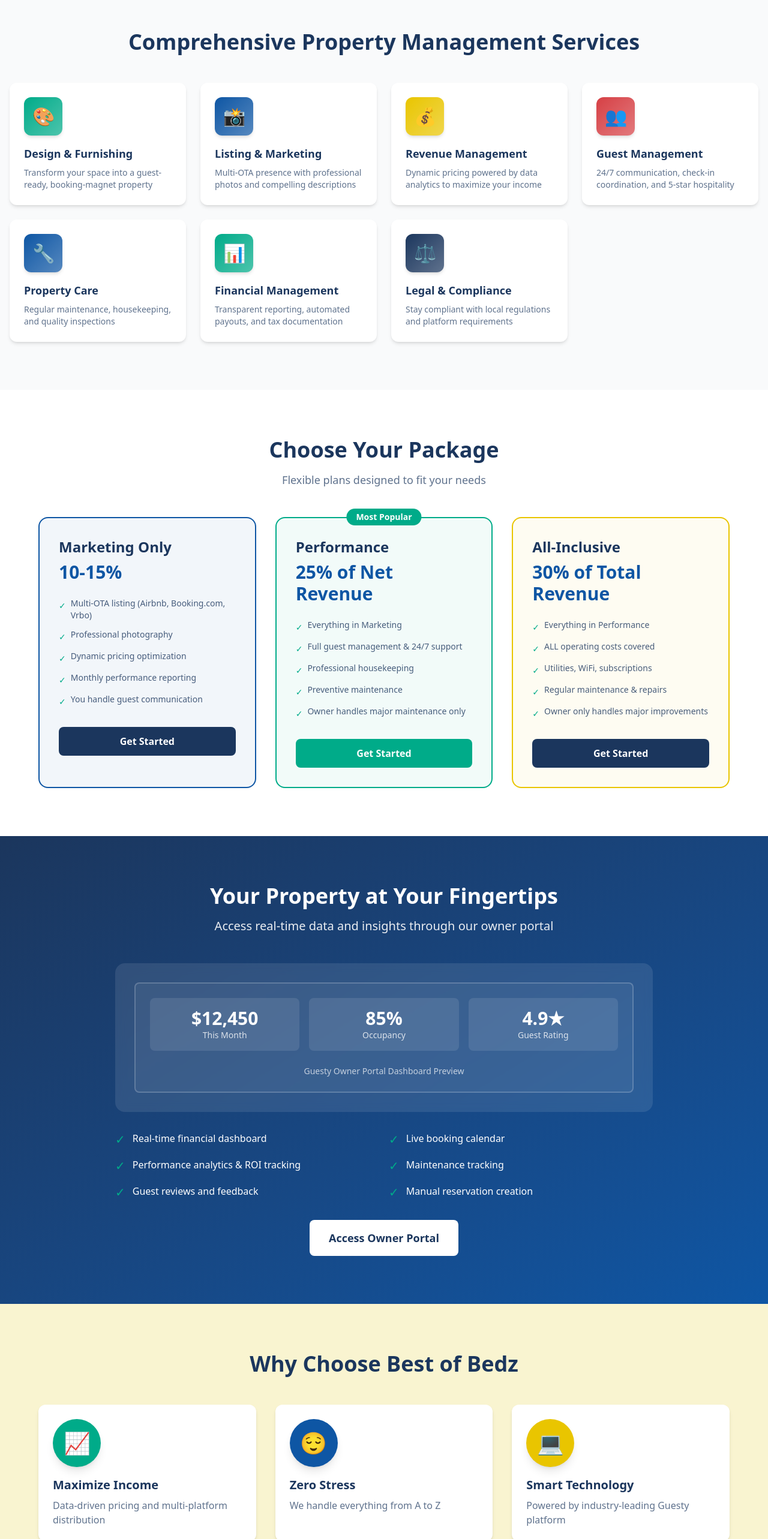
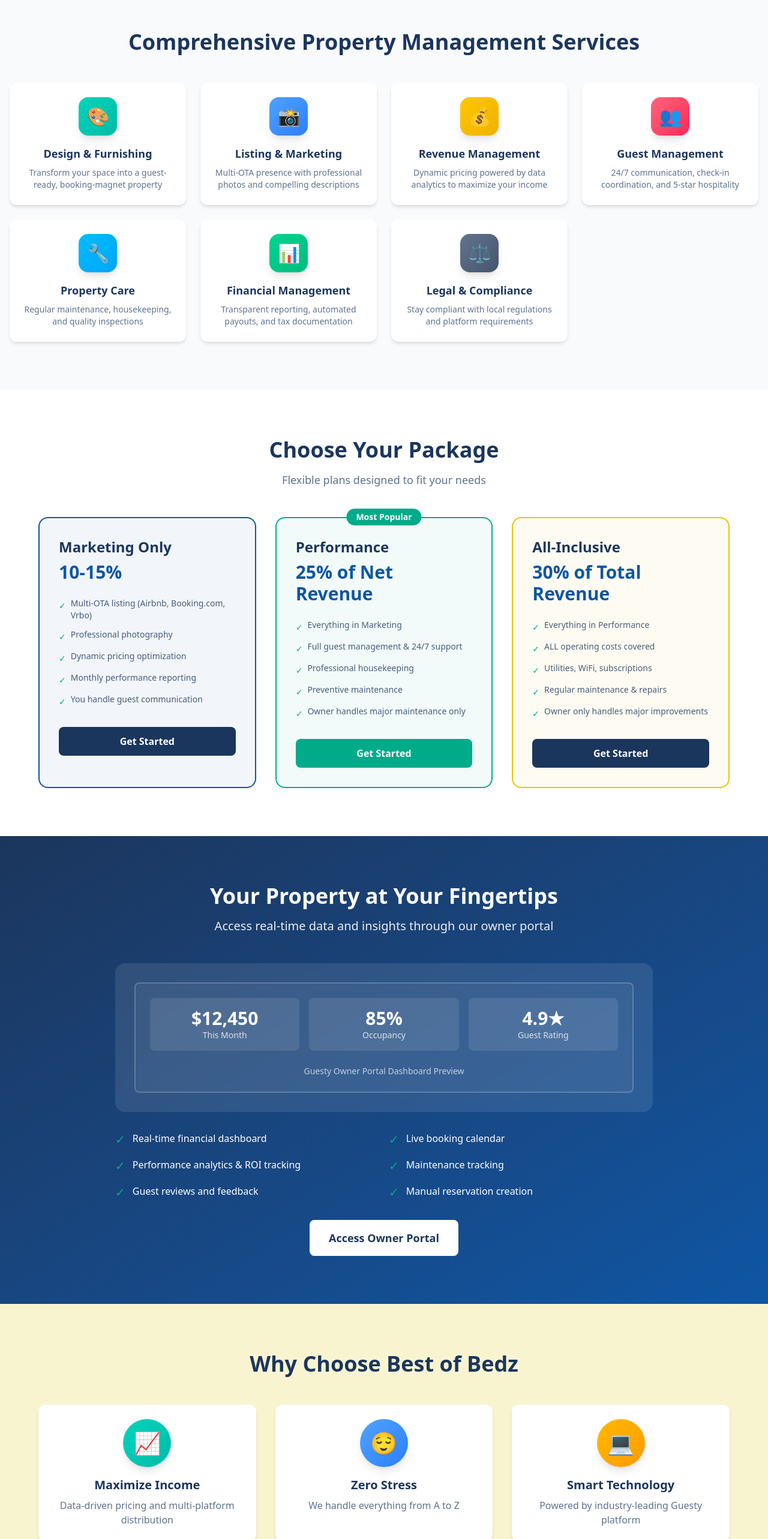
Before and after one commit to HASSANBOB533/property-mgtg-new, a Next.js app: page /en in a window 1280 px wide. Shown: the part 1680-4246 px from the top of the page at 60% size. Built offline with nearby package versions, Linux system fonts and the light colour scheme.

Commit message:
Improve icon colors to professional gradients and center icons in cards

```diff
--- a/components/homepage/ComprehensiveServices.tsx
+++ b/components/homepage/ComprehensiveServices.tsx
@@ -6,13 +6,13 @@ export default function ComprehensiveServices() {
   const t = useTranslations('comprehensiveServices');
 
   const services = [
-    {key: 'design', icon: '🎨', color: 'from-green-primary to-green-primary/70'},
-    {key: 'listing', icon: '📸', color: 'from-blue-primary to-blue-primary/70'},
-    {key: 'revenue', icon: '💰', color: 'from-yellow-primary to-yellow-primary/70'},
-    {key: 'guest', icon: '👥', color: 'from-red-accent to-red-accent/70'},
-    {key: 'property', icon: '🔧', color: 'from-blue-primary to-blue-primary/70'},
-    {key: 'financial', icon: '📊', color: 'from-green-primary to-green-primary/70'},
-    {key: 'legal', icon: '⚖️', color: 'from-dark-text to-dark-text/70'},
+    {key: 'design', icon: '🎨', color: 'from-teal-400 to-teal-500'},
+    {key: 'listing', icon: '📸', color: 'from-blue-400 to-blue-500'},
+    {key: 'revenue', icon: '💰', color: 'from-yellow-400 to-yellow-500'},
+    {key: 'guest', icon: '👥', color: 'from-rose-400 to-rose-500'},
+    {key: 'property', icon: '🔧', color: 'from-sky-400 to-sky-500'},
+    {key: 'financial', icon: '📊', color: 'from-emerald-400 to-emerald-500'},
+    {key: 'legal', icon: '⚖️', color: 'from-slate-500 to-slate-600'},
   ];
 
   return (
@@ -25,10 +25,12 @@ export default function ComprehensiveServices() {
           {services.map((service) => (
             <div
               key={service.key}
-              className="bg-white p-6 rounded-xl shadow-md hover:shadow-lg transition-shadow"
+              className="bg-white p-6 rounded-xl shadow-md hover:shadow-lg transition-all duration-300 text-center"
             >
-              <div className={`w-16 h-16 rounded-xl bg-gradient-to-br ${service.color} flex items-center justify-center text-3xl mb-4 shadow-md`}>
-                {service.icon}
+              <div className="flex justify-center mb-4">
+                <div className={`w-16 h-16 rounded-2xl bg-gradient-to-br ${service.color} flex items-center justify-center text-3xl shadow-lg`}>
+                  {service.icon}
+                </div>
               </div>
               <h3 className="text-lg font-bold text-dark-text mb-2">
                 {t(`${service.key}.title`)}
--- a/components/homepage/WhyChooseUs.tsx
+++ b/components/homepage/WhyChooseUs.tsx
@@ -6,12 +6,12 @@ export default function WhyChooseUs() {
   const t = useTranslations('whyChoose');
 
   const reasons = [
-    {key: 'maximize', icon: '📈', color: 'bg-green-primary'},
-    {key: 'zeroStress', icon: '😌', color: 'bg-blue-primary'},
-    {key: 'technology', icon: '💻', color: 'bg-yellow-primary'},
-    {key: 'superhost', icon: '⭐', color: 'bg-red-accent'},
-    {key: 'datadriven', icon: '📊', color: 'bg-green-primary'},
-    {key: 'sustainable', icon: '🌱', color: 'bg-blue-primary'},
+    {key: 'maximize', icon: '📈', color: 'bg-gradient-to-br from-teal-400 to-teal-500'},
+    {key: 'zeroStress', icon: '😌', color: 'bg-gradient-to-br from-blue-400 to-blue-500'},
+    {key: 'technology', icon: '💻', color: 'bg-gradient-to-br from-amber-400 to-amber-500'},
+    {key: 'superhost', icon: '⭐', color: 'bg-gradient-to-br from-rose-400 to-rose-500'},
+    {key: 'datadriven', icon: '📊', color: 'bg-gradient-to-br from-emerald-400 to-emerald-500'},
+    {key: 'sustainable', icon: '🌱', color: 'bg-gradient-to-br from-cyan-400 to-cyan-500'},
   ];
 
   return (
@@ -25,10 +25,12 @@ export default function WhyChooseUs() {
           {reasons.map((reason) => (
             <div
               key={reason.key}
-              className="bg-white p-6 rounded-xl shadow-md hover:shadow-lg transition-shadow"
+              className="bg-white p-6 rounded-xl shadow-md hover:shadow-lg transition-all duration-300 text-center"
             >
-              <div className={`w-20 h-20 ${reason.color} rounded-full flex items-center justify-center text-4xl mb-4 shadow-lg`}>
-                {reason.icon}
+              <div className="flex justify-center mb-4">
+                <div className={`w-20 h-20 ${reason.color} rounded-full flex items-center justify-center text-4xl shadow-lg`}>
+                  {reason.icon}
+                </div>
               </div>
               <h3 className="text-xl font-bold text-dark-text mb-2">
                 {t(`${reason.key}.title`)}
```
